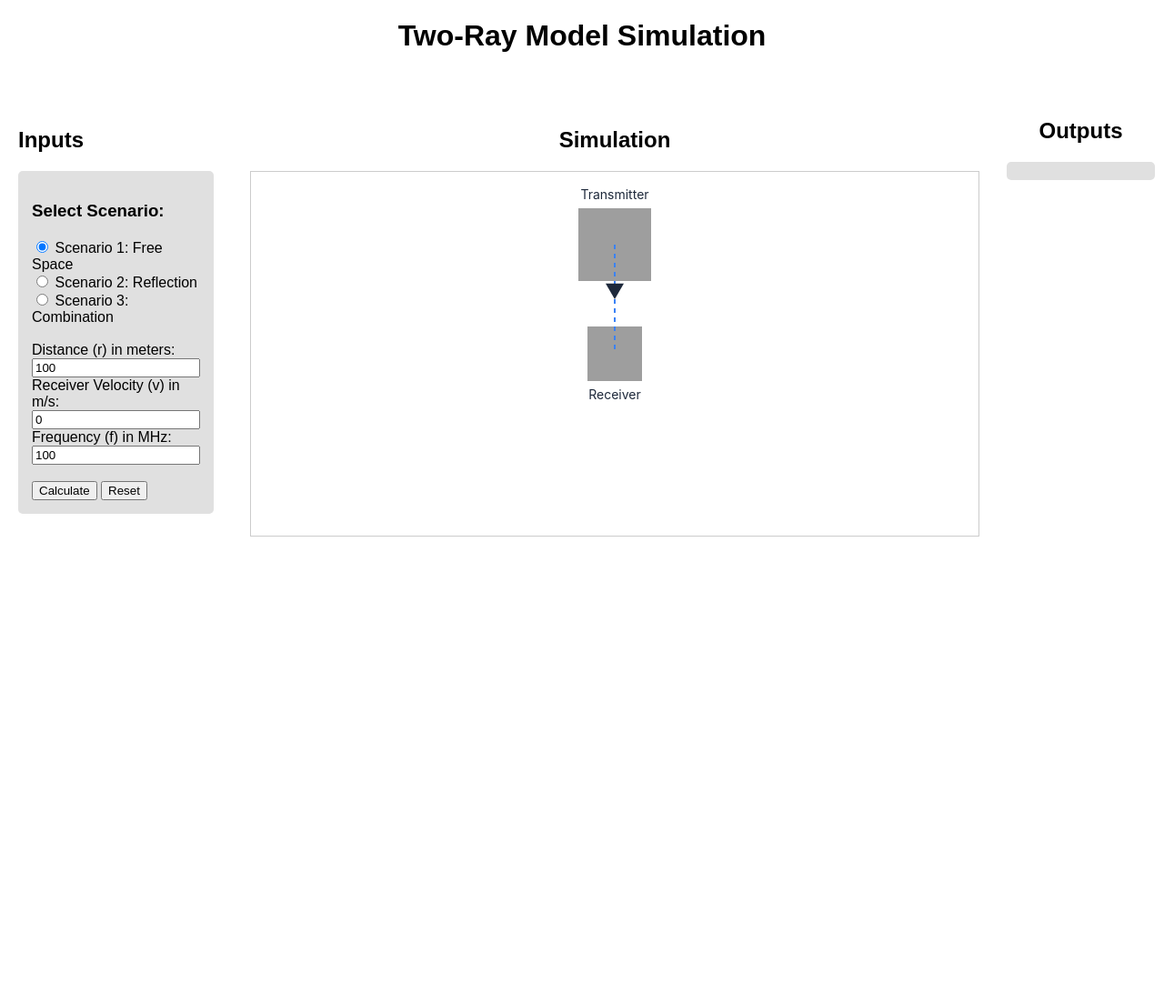
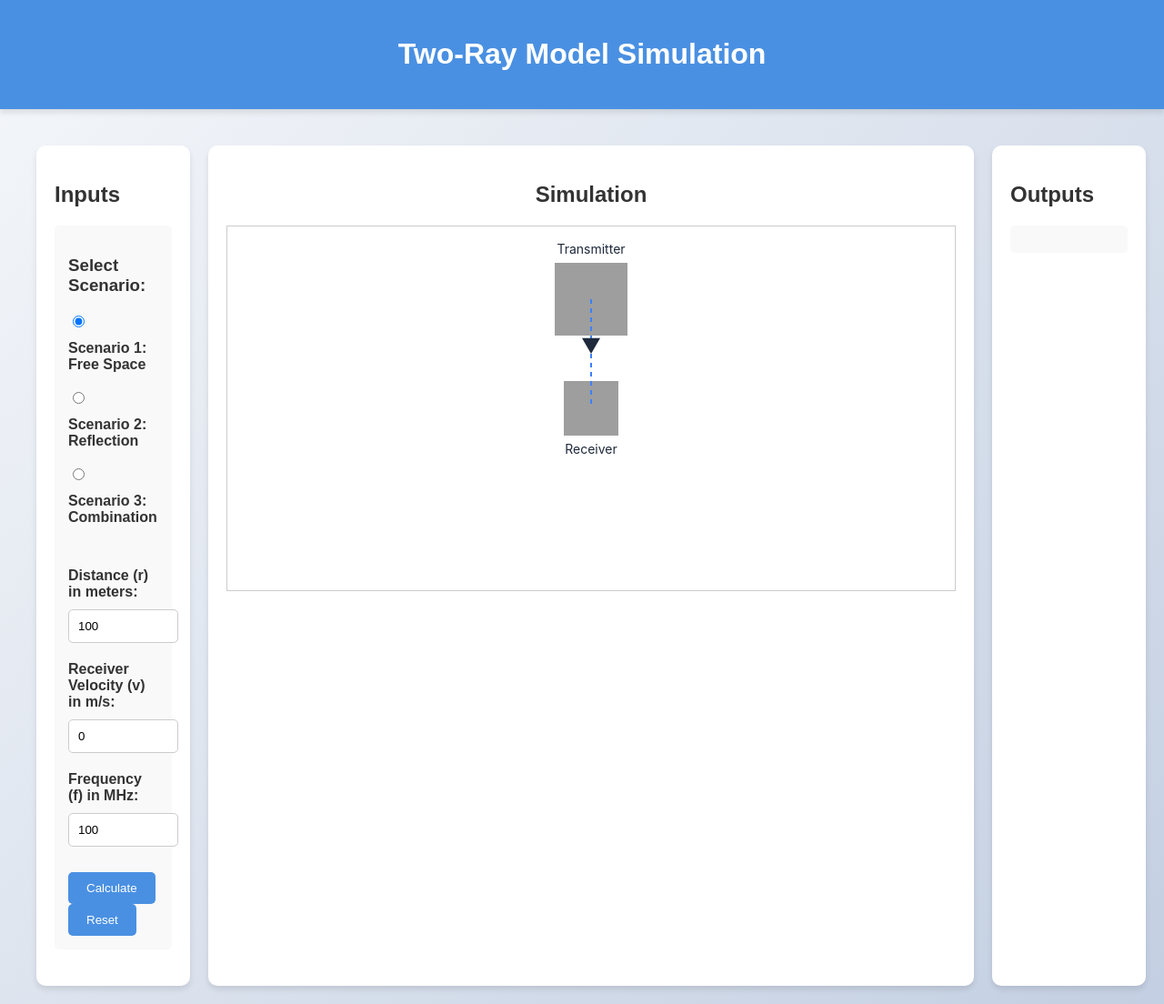
Before and after one commit to rishiveer773/Virtual-Labs, a Flask app: template templates/test_Two_ray.html in a window 1280 px wide. Shown: the whole page at 91% size. Before the commit the page ends 590 px from the top, so only its background shows below. Run offline with Flask 3, Linux system fonts and the light colour scheme; the template is opened without the code that fills it, so the values that code supplies are empty.

Commit message:
Updated test_Two_ray.html

```diff
--- a/templates/test_Two_ray.html
+++ b/templates/test_Two_ray.html
@@ -11,34 +11,40 @@
             padding: 0;
             display: flex;
             flex-direction: column;
+            background: linear-gradient(135deg, #f5f7fa, #c3cfe2);
+            color: #333;
         }
 
         .header {
             text-align: center;
             margin-bottom: 20px;
+            padding: 20px;
+            background: #4a90e2;
+            color: white;
+            box-shadow: 0 4px 6px rgba(0, 0, 0, 0.1);
         }
 
         .container {
             display: flex;
+            flex-wrap: wrap;
+            padding: 20px;
+            gap: 20px;
         }
 
-        .input-section {
+        .input-section, .output-section {
             flex: 1;
+            background: white;
             padding: 20px;
-            box-sizing: border-box;
+            border-radius: 10px;
+            box-shadow: 0 4px 6px rgba(0, 0, 0, 0.1);
         }
 
         .simulation-section {
-            flex: 3; /* Increase space even further */
+            flex: 3;
+            background: white;
             padding: 20px;
-            box-sizing: border-box;
-            text-align: center;
-        }
-
-        .output-section {
-            flex: 1;
-            padding: 10px; /* Reduce padding for smaller width */
-            box-sizing: border-box;
+            border-radius: 10px;
+            box-shadow: 0 4px 6px rgba(0, 0, 0, 0.1);
             text-align: center;
         }
 
@@ -49,18 +55,16 @@
             background-color: #fff;
         }
 
-        .controls {
-            background-color: #e0e0e0;
+        .controls, .results {
+            background-color: #f9f9f9;
             padding: 15px;
             border-radius: 5px;
+            margin-bottom: 20px;
         }
 
         .results {
-            background-color: #e0e0e0;
-            padding: 10px;
-            border-radius: 5px;
             overflow-y: auto;
-            max-height: 250px; /* Reduce maximum height */
+            max-height: 250px;
         }
 
         .transmitter-image, .receiver-image {
@@ -68,13 +72,39 @@
             max-height: 100px;
         }
 
-        /* CSS transitions for smoother receiver movement */
         .receiver {
             transition: transform 0.2s ease-in-out;
         }
+
+        button {
+            background-color: #4a90e2;
+            color: white;
+            border: none;
+            padding: 10px 20px;
+            border-radius: 5px;
+            cursor: pointer;
+            transition: background-color 0.3s ease;
+        }
+
+        button:hover {
+            background-color: #357abd;
+        }
+
+        input[type="number"], input[type="range"] {
+            width: 100%;
+            padding: 10px;
+            margin: 10px 0;
+            border-radius: 5px;
+            border: 1px solid #ccc;
+        }
+
+        label {
+            font-weight: bold;
+            margin-top: 10px;
+            display: block;
+        }
     </style>
 </head>
-<body>
 <body>
     <div class="header">
         <h1>Two-Ray Model Simulation</h1>
@@ -145,7 +175,6 @@
             <div class="results" id="results"></div>
         </div>
     </div>
-    </body>
 
     <script>
         const canvas = document.getElementById('simulationCanvas');
@@ -338,69 +367,84 @@
 
         // Function to calculate and update Scenario 3
         function startScenario3() {
-            // Clear any existing animation
+            // Cancel any existing animation
             cancelAnimationFrame(animationFrame);
 
-            // Check if scenario 1 and 2 are complete (if needed)
-            if (!isScenario1Complete) {
-                alert("Please complete Scenario 1 first.");
+            // Get and validate inputs
+            function getInputValue(id) {
+                return parseFloat(document.getElementById(id).value);
+            }
+
+            const frequency = getInputValue('frequency') * 1e6; // Convert to Hz
+            const velocity = getInputValue('velocity');
+            const distance = Math.abs(receiver.x - transmitter.x); // Calculate current distance
+            const wallDistance = getInputValue('wallSlider3'); // Wall position
+
+            if (!frequency || !velocity || distance <= 0) {
+                alert("Invalid inputs. Frequency must be positive, and receiver must move.");
                 return;
             }
 
-            try {
-                // Get and validate inputs
-                const frequencyInput = document.getElementById('frequency').value;
-                const velocityInput = document.getElementById('velocity').value;
-                const distanceInput = document.getElementById('initialDistance').value;
-                const wallInput = document.getElementById('wallSlider').value;
+            // Calculate reflection path
+            const distanceToWall = wallDistance;
+            const wallPosition = transmitter.x + distanceToWall;
 
-                // Validate inputs
-                if (!frequencyInput || !velocityInput || !distanceInput || !wallInput) {
-                    alert("Please fill in all required fields");
-                    return;
+            const tx = transmitter.x;
+            const rx = wallPosition + (receiver.x - wallPosition); // Receiver position after reflection
+
+            const directPathDistance = distance;
+            const reflectedPathDistance = Math.abs(rx - tx);
+
+            let delaySpread, coherenceBandwidth, dopplerSpread, coherenceTime;
+
+            if (reflectedPathDistance > 0) {
+                const txToWall = wallPosition - tx; // Distance from transmitter to wall
+                const wallToRx = rx - wallPosition; // Distance from wall to receiver
+
+                // Calculate delay and spread
+                const txToWallTime = txToWall / c;
+                const wallToRxTime = wallToRx / c;
+                const txToRxTime = reflectedPathDistance / c;
+
+                delaySpread = Math.abs(txToRxTime - txToWallTime);
+                coherenceBandwidth = 1 / (2 * delaySpread);
+                coherenceTime = 1 / (2 * calculateMaxDopplerShift(frequency, velocity));
+
+                // Ensure finite values
+                if (isNaN(coherenceBandwidth) || isNaN(coherenceTime)) {
+                    coherenceBandwidth = 0;
+                    coherenceTime = 0;
+                    delaySpread = 0;
+                }
+            } else {
+                // No reflection path exists
+                delaySpread = 0;
+                coherenceBandwidth = 0;
+                dopplerSpread = 0;
+                coherenceTime = 0;
             }
 
-                // Convert and store inputs
-                frequency = parseFloat(frequencyInput) * 1e6; // Convert to Hz
-                receiver.velocity = parseFloat(velocityInput); // m/s
-                receiver.initialDistance = parseFloat(distanceInput); // m
+            // Update results
+            const resultsDiv = document.getElementById("results");
+            resultsDiv.innerHTML = `
+                Direct Path Distance: ${directPathDistance.toFixed(1)} m<br>
+                Reflected Path Distance: ${reflectedPathDistance.toFixed(1)} m<br>
+                ${wallPosition > tx ? "Wall is in the path" : ""}<br>
+                Delay Spread: ${delaySpread > 0 ? (delaySpread * 1e9).toFixed(2) : '0'} ns<br>
+                Coherence Bandwidth: ${coherenceBandwidth > 0 ? (coherenceBandwidth / 1e6).toFixed(2) : '0'} MHz<br>
+                Doppler Spread: ${Math.abs(calculateMaxDopplerShift(frequency, velocity)).toFixed(2)} Hz<br>
+                Coherence Time: ${coherenceTime > 0 ? (coherenceTime * 1000).toFixed(2) : '0'} ms<br>
+                Instantaneous Frequency: ${((frequency + calculateInstantaneousDopplerShift()) / 1e6).toFixed(2)} MHz
+            `;
 
-                // Initialize wall position
-                const initialWallPosition = parseFloat(wallInput);
-                updateWallPositionScenario3(initialWallPosition);
-
-                // Calculate max Doppler shift
-                maxDopplerShift = calculateMaxDopplerShift(frequency, receiver.velocity);
-
-                // Initialize positions
-                transmitter.x = 100; // Fixed position
+            // Continue with animation setup
+            transmitter.x = 100;
+            receiver.x = wallPosition + (distance + 2 * distanceToWall);
             transmitter.y = canvas.height / 2;
             receiver.y = canvas.height / 2;
-                receiver.x = transmitter.x + receiver.initialDistance;
             receiver.direction = 1;
 
-                // Initialize wall properties
-                wall.y = 50; // Set wall vertical position
-                wall.height = 100; // Set wall height
-                wall.width = 10; // Set wall width
-
-                // Set current scenario
-                currentScenario = 3;
-
-                // Reset any necessary display elements
-                document.getElementById('wallPositionDisplay3').innerText =
-                    `Current Wall Position: ${initialWallPosition} m`;
-
-                // Update results display
-                updateResults();
-
-                // Start animation
             animateScenario3();
-
-            } catch (error) {
-                console.error("Error in startScenario3:", error);
-                alert("An error occurred while starting Scenario 3. Please check your inputs.");
-            }
         }
 
         function animateScenario3() {
@@ -569,6 +613,9 @@
             document.getElementById('frequency').value = '100';
             document.getElementById('velocity').value = '0';
             document.getElementById('initialDistance').value = '300';
+            document.getElementById('distance').value = '100';
+            document.getElementById('wallSlider').value = '0';
+            document.getElementById('wallSlider3').value = '0';
 
             // Hide Scenario 2 and 3 inputs, show Scenario 1 inputs
             document.getElementById('scenario1-inputs').style.display = 'block';
@@ -679,7 +726,8 @@
                     Delay Spread: ${reflectedPathDistance > 0 ? (delaySpread * 1e9).toFixed(2) : 'N/A'} ns<br>
                     Coherence Bandwidth: ${reflectedPathDistance > 0 ? (coherenceBandwidth / 1e6).toFixed(2) : 'N/A'} MHz<br>
                     Doppler Spread: ${reflectedPathDistance > 0 ? dopplerSpread.toFixed(2) : 'N/A'} Hz<br>
-                    Coherence Time: ${reflectedPathDistance > 0 ? (coherenceTime * 1000).toFixed(2) : 'N/A'} ms
+                    Coherence Time: ${reflectedPathDistance > 0 ? (coherenceTime * 1000).toFixed(2) : 'N/A'} ms<br>
+                    Instantaneous Frequency: ${((frequency + calculateInstantaneousDopplerShift()) / 1e6).toFixed(2)} MHz
                 `;
 
                 // Debugging
```
Lines whose indentation alone changed are shown as unchanged.
